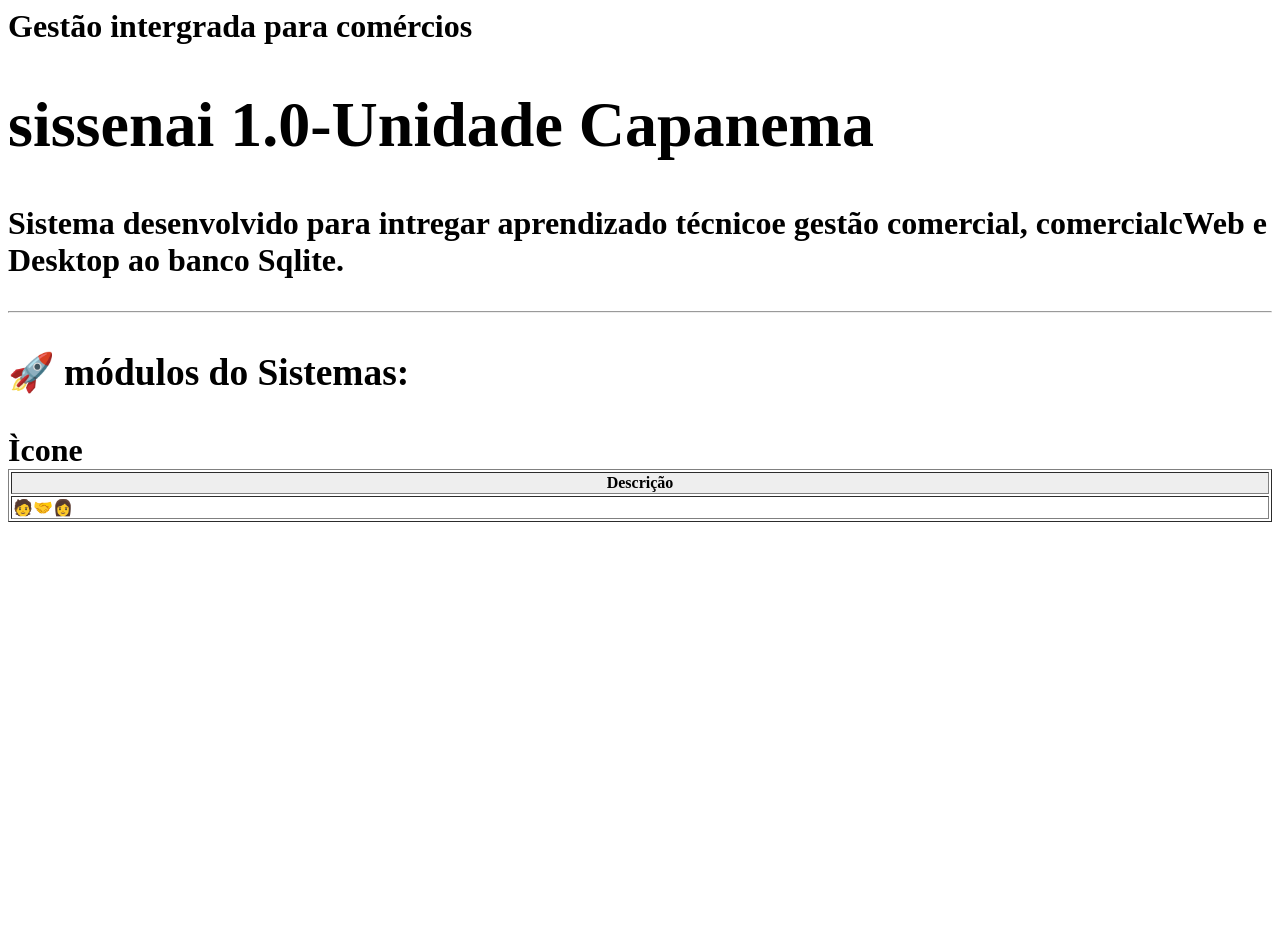
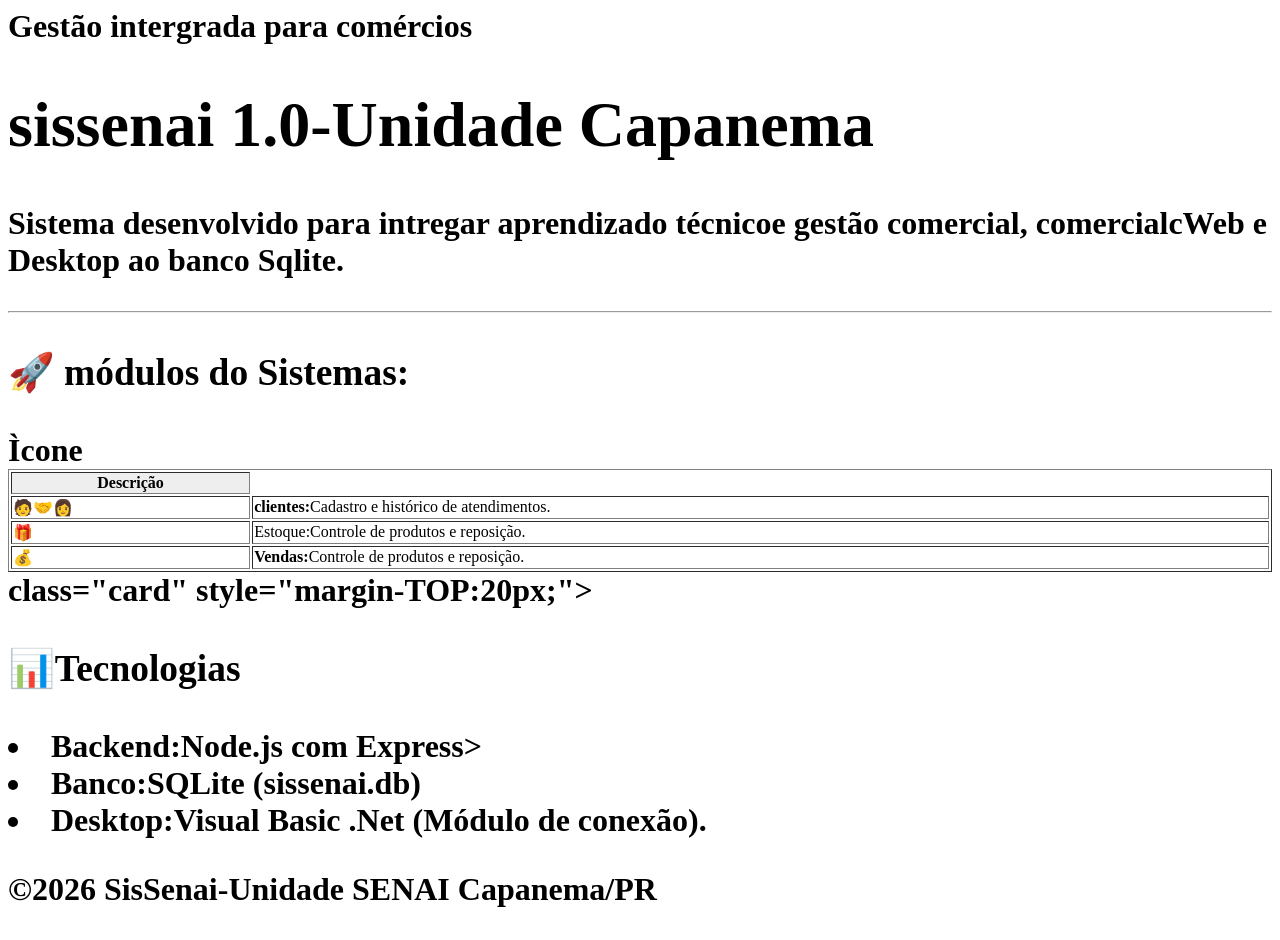
Before and after one commit to gabrieldjulhan/SisSenai, a plain HTML site: page index.html in a window 1280 px wide. Before the commit the page ends 800 px from the top, so only its background shows below. Drawn offline with Linux system fonts and the light colour scheme.

Commit message:
Correct HTML structure and add table content
Fixed HTML structure and added missing content in the table.

```diff
--- a/index.html
+++ b/index.html
@@ -24,9 +24,32 @@
 					<tbody>
 						<tr>
 							<td>🧑‍🤝‍👩</td>
+							<td><strong>clientes:</strong>Cadastro e histórico de atendimentos.</td>
+						</tr>
+						<tr>
+							<td>🎁</td>
+							<td></strong>Estoque:</strong>Controle de produtos e reposição.</td>
+						</tr>
+						<tr>
+							<td>💰</td>
+							<td><strong>Vendas:</strong>Controle de produtos e reposição.</td>
+						</tr>
+				</tbody>
+				</table>
 			</div>
+		<div>class="card" style="margin-TOP:20px;">
+		<h3>📊Tecnologias</h3>
+		</ul>
+		<li><Strong>Backend:</Strong>Node.js com Express></li>
+		<li><strong>Banco:</strong>SQLite (sissenai.db)</li>
+		<li><strong>Desktop:</strong>Visual Basic .Net (Módulo de conexão).</li>
+		</ul>
+		</div>
+		</div>
 	</body>
-	<footer>
+	<footer class="rodpe">
+		<div class="container-rodape">
+			<p>&copy;2026 SisSenai-Unidade SENAI Capanema/PR</p>
+		</div>
 	</footer>
 </html>
-<div>
```
